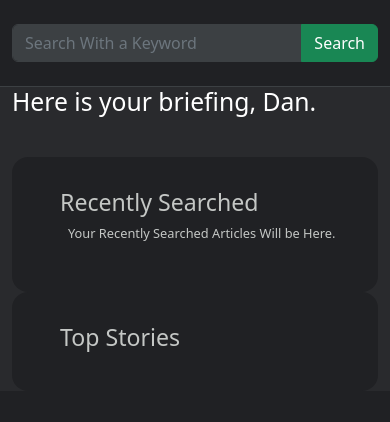
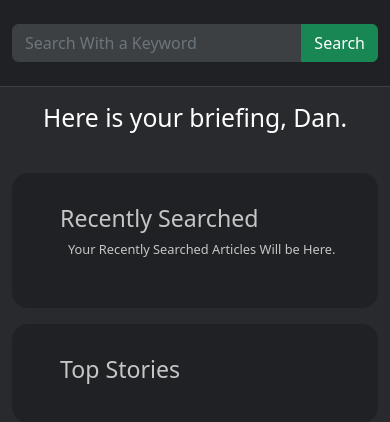
Before and after one commit to ifdan/personal-home-screen, a React (Create React App) app: page / in a window 390 px wide. Shown: the top 422 px of the page. Built offline with nearby package versions, Linux system fonts and the light colour scheme; no server answers.

Commit message:
add responsive design to weather widget

```diff
--- a/src/containers/App.js
+++ b/src/containers/App.js
@@ -82,13 +82,14 @@ function App() {
     <Container fluid className="app">
       <Row className="search-container">
         <Col className="search-col">
-          <Form className="my-4">
+          <Form onSubmit={(e) => e.preventDefault()} className="my-4">
             <InputGroup>
               <Form.Control
                 className="search-input"
                 placeholder="Search With a Keyword"
                 value={inputValue}
                 onChange={(e) => setInputValue(e.target.value)}
+
               />
               <Button
                 variant="success"
--- a/src/styles/globalStyles.css
+++ b/src/styles/globalStyles.css
@@ -35,6 +35,8 @@ body {
 .name-col {
   display: flex;
   align-items: center;
+  justify-content: center;
+  padding-top: 1rem;
   max-width: 40rem;
 }
 
@@ -45,7 +47,7 @@ body {
 .weather-col {
   max-width: 40rem;
   display: flex;
-  justify-content: flex-end;
+  justify-content: center;
   margin-top: 1rem;
   margin-bottom: 1rem;
 }
@@ -91,10 +93,12 @@ body {
 .stories-container {
   background-color: rgb(41, 42, 45);
   justify-content: center;
+  padding-bottom: 1rem;
 }
 
 .stories-col {
   max-width: 40rem;
+  padding-bottom: 1rem;
 }
 
 .search-headline,
@@ -108,7 +112,7 @@ body {
 }
 
 .stories-card {
-  padding: 0 1rem;
+  padding: 0 1rem 1rem;
 }
 
 .stories-card,
@@ -120,3 +124,18 @@ body {
 .stories-card > .card-img-top {
   border-radius: 1rem;
 }
+
+@media (min-width: 992px) {
+  .name-col {
+    justify-content: flex-start;
+    padding-top: 0;
+  }
+
+  .weather-col {
+    justify-content: flex-end;
+  }
+
+  .stories-col {
+    padding-bottom: 0;
+  }
+}
```
